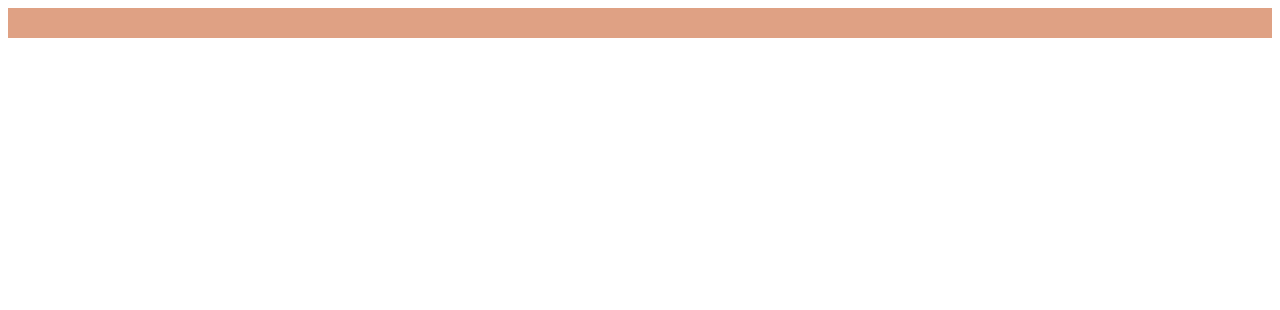
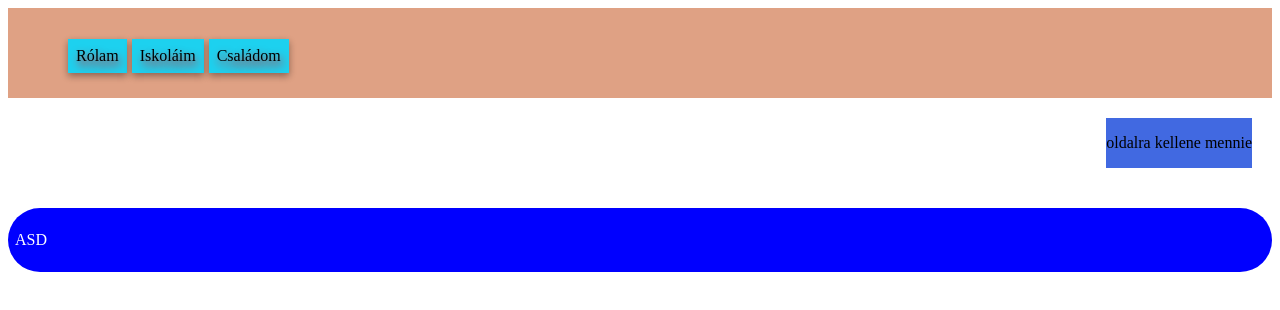
Before and after one commit to thespekky/bemutat-, a plain HTML site: page index.html in a window 1280 px wide. Drawn offline with Linux system fonts and the light colour scheme.

Commit message:
kibővítése és stuílus formázása a diveknek

```diff
--- a/index.html
+++ b/index.html
@@ -11,13 +11,23 @@
     <div class="header">
 
         <div class="navbar">
-
+            <ul>
+                <li>Rólam</li>
+                <li>Iskoláim</li>
+                <li>Családom</li>
+            </ul>
         </div>
     </div>
-    <div class="tartalom"></div>
-    <div class="oldal"></div>
+    <div class="tartalom">
 
 
-    <div class="footer"></div>
+        <div class="oldal">
+            <p>oldalra kellene mennie</p>
+        </div>
+    </div>
+
+
+
+    <div class="footer"><p>ASD</p></div>
 </body>
 </html>
--- a/style.css
+++ b/style.css
@@ -2,5 +2,40 @@ div.header
 {
     background-color: rgba(192, 68, 10, 0.5) ;
     padding: 15px;
+    height: 60px;
     color: black;
 }
+.tartalom
+{
+    padding: 20px;
+}
+
+.footer
+{
+    border-radius:10cm;
+    padding: 7px;
+    margin-top: 70px;
+    background-color: blue;
+    color: white;
+}
+.navbar li
+{
+    background-color: rgba(13, 213, 248, 0.924);
+    float: left;
+    list-style-type: none;
+    padding: 8px;
+  margin-left: 5px;
+  box-shadow: 0 3px 7px rgba(10,2,8,0.09), 0 3px 7px rgba(10,2,8,0.30);
+  text-shadow: 2px 5px 10px red;
+
+}
+.navbar li:hover
+{
+    background-color: white;
+    color: black;
+}
+.oldal
+{
+background-color: royalblue;
+    float: right;
+}
```
